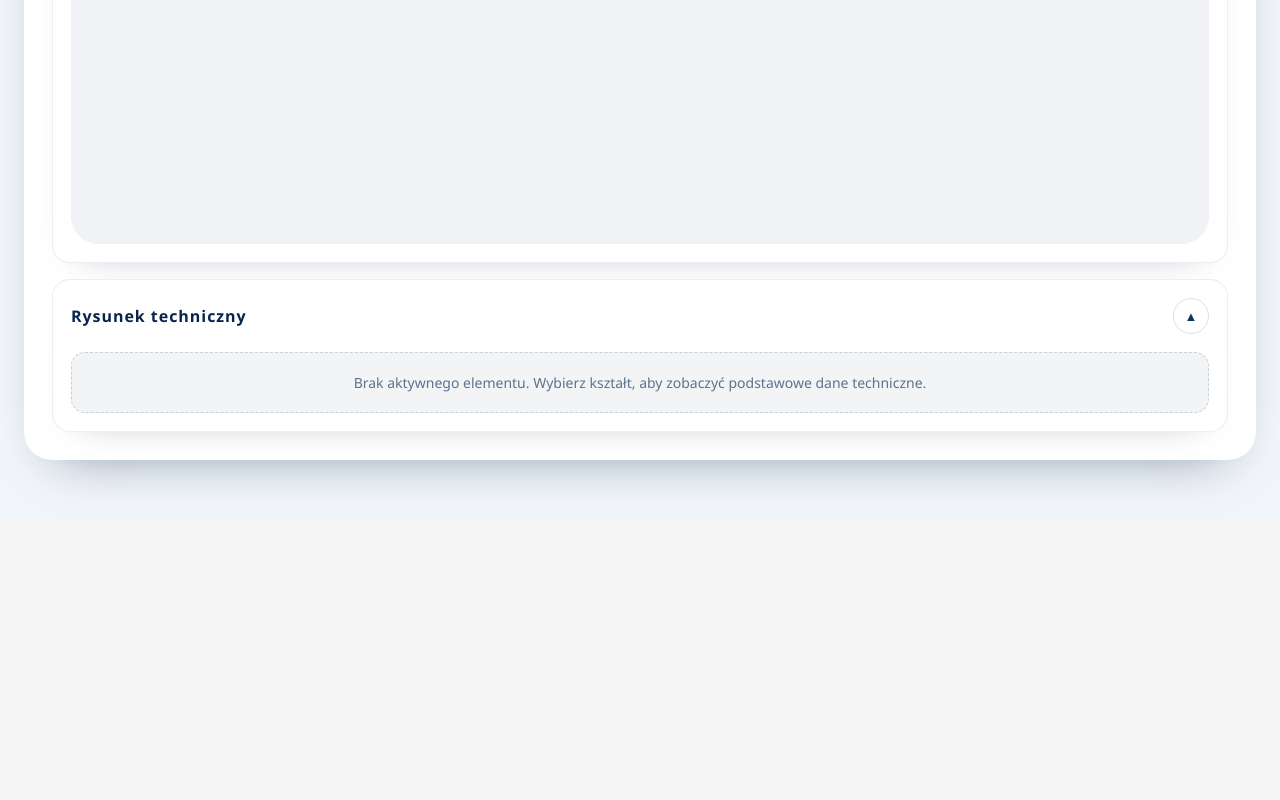
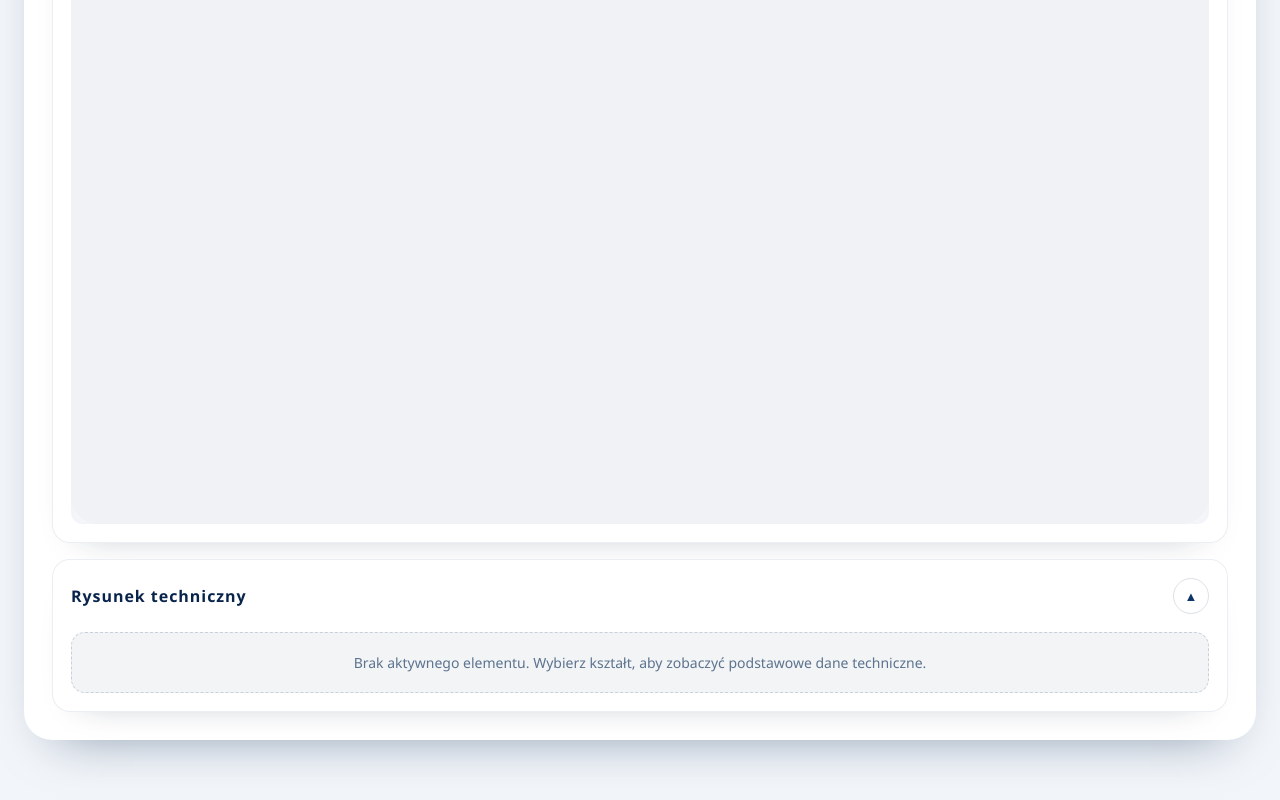
Before and after one commit to bandieta/AlnorCAM, a React (Create React App) app in the folder web/: page / in a window 1280 px wide. Shown: the part 1215-2015 px from the top of the page. Before the commit the page ends 1735 px from the top, so only its background shows below. Built offline with nearby package versions, Linux system fonts and the light colour scheme.

Commit message:
fix toggle

```diff
--- a/web/src/App.css
+++ b/web/src/App.css
@@ -384,7 +384,9 @@
 .viewer-image {
   display: block;
   width: 100%;
-  height: 100%;
+  max-width: 100%;
+  height: auto;
+  max-height: 100%;
   object-fit: contain;
   border-radius: var(--radius-sm);
   border: 1px solid rgba(12, 46, 86, 0.08);
@@ -403,16 +405,40 @@
 .viewer-stage {
   position: relative;
   flex: 1;
+  width: 100%;
+  aspect-ratio: 16 / 9;
+  min-height: 340px;
+  border-radius: var(--radius-sm);
+  overflow: hidden;
+  box-shadow: inset 0 0 18px -16px rgba(9, 29, 58, 0.35);
+  background: linear-gradient(180deg, rgba(242, 245, 249, 0.65) 0%, rgba(217, 226, 240, 0.28) 100%);
+}
+
+.viewer-stage-layer {
+  position: absolute;
+  inset: 0;
   display: flex;
+  align-items: stretch;
+  justify-content: stretch;
+  opacity: 0;
+  pointer-events: none;
+  transition: opacity 0.28s ease;
+}
+
+.viewer-stage-layer.is-active {
+  opacity: 1;
+  pointer-events: auto;
+}
+
+.viewer-stage-layer--3d > * {
+  width: 100%;
+  height: 100%;
+}
+
+.viewer-stage-layer--image {
   align-items: center;
   justify-content: center;
-  min-height: 360px;
-  width: 100%;
-}
-
-.viewer-stage > * {
-  width: 100%;
-  height: 100%;
+  padding: 18px;
 }
 
 @media (max-width: 1280px) {
--- a/web/src/App.js
+++ b/web/src/App.js
@@ -1,4 +1,4 @@
-import React, { useState } from 'react';
+import React, { useEffect, useState } from 'react';
 import ElementsList from './components/ElementsList';
 import ElementEditor from './components/ElementEditor';
 import Viewer3D from './components/Viewer3D';
@@ -46,6 +46,29 @@ function App() {
   const [isViewerOpen, setIsViewerOpen] = useState(true);
   const [isDrawingOpen, setIsDrawingOpen] = useState(true);
   const [showImagePreview, setShowImagePreview] = useState(false);
+  const [viewerElements, setViewerElements] = useState(elements);
+  const [viewerSelectedId, setViewerSelectedId] = useState(selectedId);
+
+  // Debounce viewer payload updates to keep the editor responsive while typing.
+  useEffect(() => {
+    const debounceHandle = setTimeout(() => {
+      setViewerElements(prev => (prev === elements ? prev : elements));
+      setViewerSelectedId(prev => (prev === selectedId ? prev : selectedId));
+    }, 140);
+
+    return () => clearTimeout(debounceHandle);
+  }, [elements, selectedId]);
+
+  // Nudge the Three.js renderer after the panel becomes visible again.
+  useEffect(() => {
+    if (!isViewerOpen) {
+      return undefined;
+    }
+    const raf = requestAnimationFrame(() => {
+      window.dispatchEvent(new Event('resize'));
+    });
+    return () => cancelAnimationFrame(raf);
+  }, [isViewerOpen]);
 
   const selectedElement = elements.find(el => el.id === selectedId);
   const selectedArea = selectedElement ? calculateArea(selectedElement.symbol, selectedElement.dimensions) : null;
@@ -248,7 +271,7 @@ function App() {
                 <div className={`collapsible-panel viewer-block ${isViewerOpen ? 'open' : 'collapsed'}`}>
                   <div className="collapsible-header">
                     <div className="collapsible-title-group">
-                      <span className="collapsible-title"> </span>
+                      <span className="collapsible-title">Wizualizacja 3D</span>
                       <button
                         type="button"
                         className={`mode-toggle ${showImagePreview ? 'is-image' : 'is-3d'}`}
@@ -269,27 +292,37 @@ function App() {
                       className="collapse-control"
                       onClick={() => setIsViewerOpen(!isViewerOpen)}
                       aria-expanded={isViewerOpen}
-                      aria-controls={isViewerOpen ? 'viewer-content' : undefined}
+                      aria-controls="viewer-content"
                       title={isViewerOpen ? 'Zwiń sekcję wizualizacji' : 'Rozwiń sekcję wizualizacji'}
                     >
                       <span className="collapsible-icon" aria-hidden="true">{isViewerOpen ? '▲' : '▼'}</span>
                     </button>
                   </div>
-                  {isViewerOpen && (
-                    <div id="viewer-content" className="collapsible-content">
-                      <div className="viewer-stage">
-                        {showImagePreview ? (
+                  <div
+                    id="viewer-content"
+                    className="collapsible-content"
+                    hidden={!isViewerOpen}
+                    aria-hidden={!isViewerOpen}
+                  >
+                    <div className={`viewer-stage ${showImagePreview ? 'mode-image' : 'mode-3d'}`}>
+                      <div
+                        className={`viewer-stage-layer viewer-stage-layer--3d ${showImagePreview ? 'is-hidden' : 'is-active'}`}
+                        aria-hidden={showImagePreview}
+                      >
+                        <Viewer3D elements={viewerElements} selectedId={viewerSelectedId} />
+                      </div>
+                      <div
+                        className={`viewer-stage-layer viewer-stage-layer--image ${showImagePreview ? 'is-active' : 'is-hidden'}`}
+                        aria-hidden={!showImagePreview}
+                      >
                         <img
                           src={previewImage}
                           alt="Podgląd elementu w formie zdjęcia"
                           className="viewer-image"
                         />
-                        ) : (
-                          <Viewer3D elements={elements} selectedId={selectedId} />
-                        )}
                       </div>
                     </div>
-                  )}
+                  </div>
                 </div>
 
                 <div className={`collapsible-panel drawing-block ${isDrawingOpen ? 'open' : 'collapsed'}`}>
@@ -302,17 +335,20 @@ function App() {
                       className="collapse-control"
                       onClick={() => setIsDrawingOpen(!isDrawingOpen)}
                       aria-expanded={isDrawingOpen}
-                      aria-controls={isDrawingOpen ? 'drawing-content' : undefined}
+                      aria-controls="drawing-content"
                       title={isDrawingOpen ? 'Zwiń sekcję rysunku' : 'Rozwiń sekcję rysunku'}
                     >
                       <span className="collapsible-icon" aria-hidden="true">{isDrawingOpen ? '▲' : '▼'}</span>
                     </button>
                   </div>
-                  {isDrawingOpen && (
-                    <div id="drawing-content" className="collapsible-content">
+                  <div
+                    id="drawing-content"
+                    className="collapsible-content"
+                    hidden={!isDrawingOpen}
+                    aria-hidden={!isDrawingOpen}
+                  >
                     <TechnicalDrawing selectedElement={selectedElement} />
                   </div>
-                  )}
                 </div>
               </div>
             </section>
```
Lines whose indentation alone changed are shown as unchanged.
